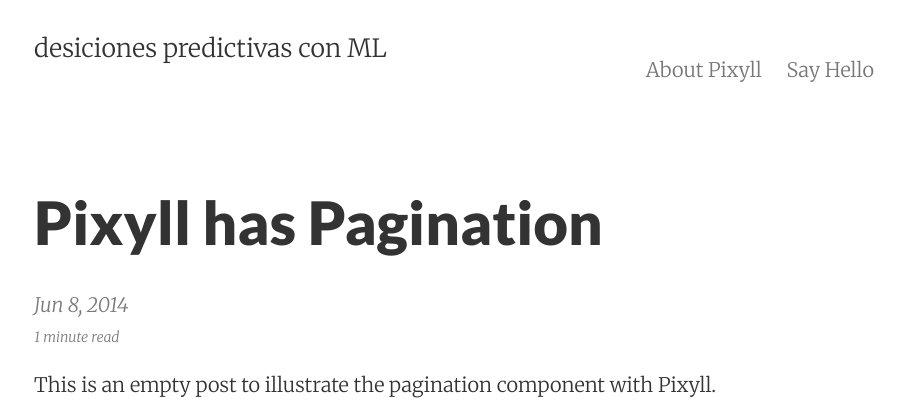
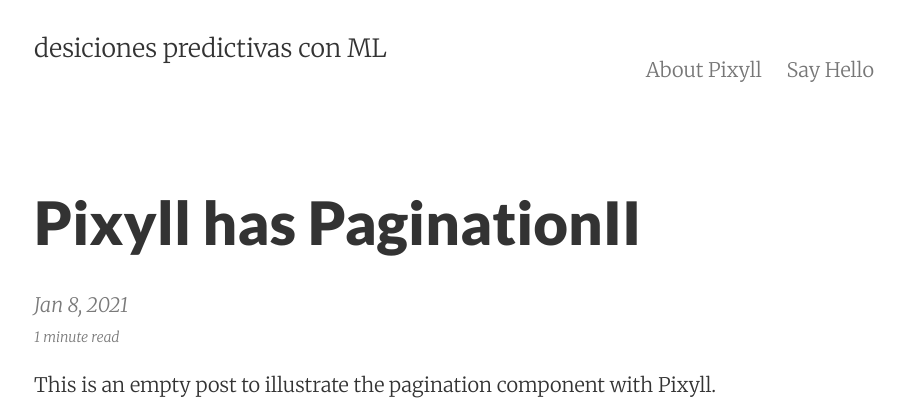
Before and after one commit to miguelsamrobles/miguelsamrobles.github.io, a Jekyll site: the page built from _posts/2021-01-08-pixyll-has-paginationII.md, in a window 1280 px wide. Shown: the top 406 px of the page, without its empty margins (186-1091 px from the left). Built offline with Jekyll 4.4.1, drawn with Linux system fonts in a browser that asks for light colours.

Commit message:
added a post test with new title

```diff
--- a/_posts/2021-01-08-pixyll-has-paginationII.md
+++ b/_posts/2021-01-08-pixyll-has-paginationII.md
@@ -1,8 +1,8 @@
 ---
 layout:     post
-title:      Pixyll has Pagination
-date:       2014-06-08 11:21:29
-summary:    This is an empty post to illustrate the pagination component with Pixyll.
+title:      Pixyll has PaginationII
+date:       2021-01-08 11:21:29
+summary:    PaginationII.
 categories: jekyll pixyll
 ---
 
```
